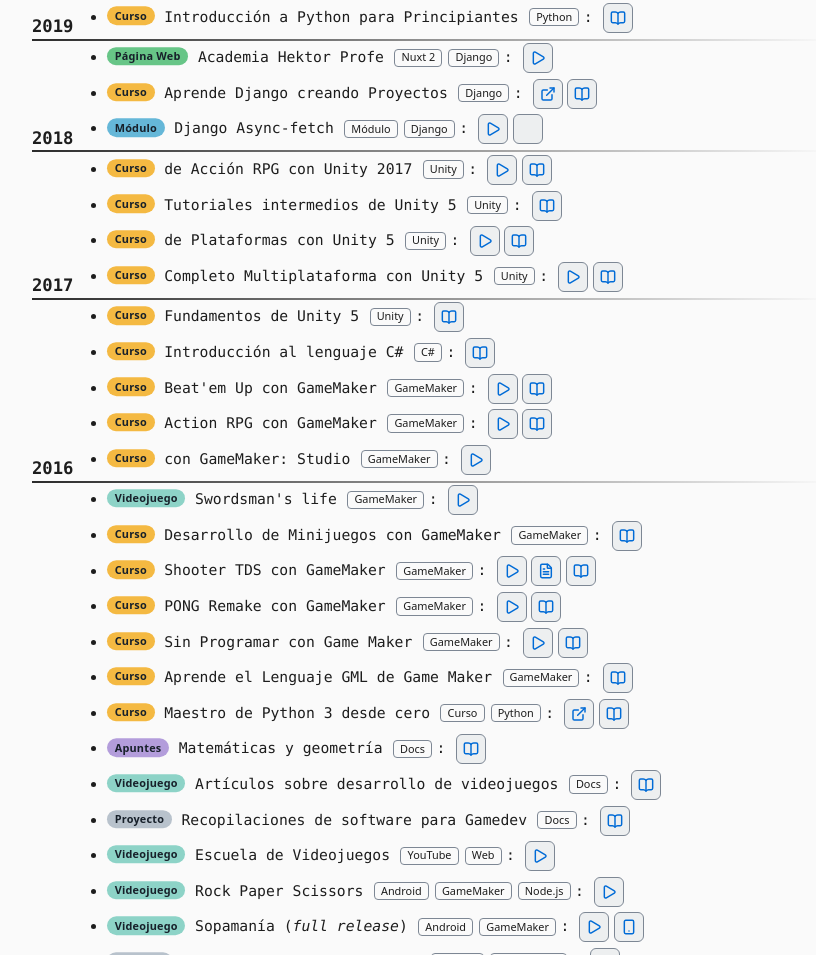
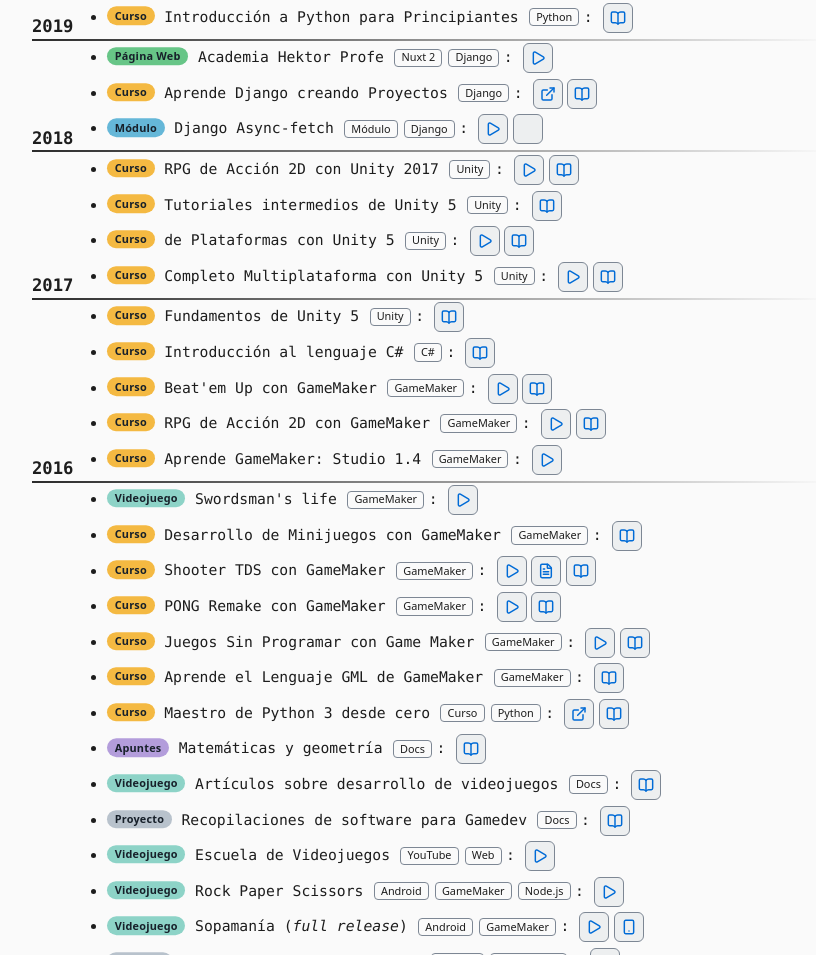
Before and after one commit to hcosta/hcosta.github.io, a website: page proyectos/index.html in a window 1280 px wide. Shown: the part 2025-2980 px from the top of the page, without its empty margins (208-1024 px from the left). Drawn offline with nearby package versions, Linux system fonts and the light colour scheme; some icons are missing.

Commit message:
Update course titles in proyectos/index.html
Refine several course titles and wording in proyectos/index.html to clarify they are 2D RPG/action and to standardize GameMaker naming. Changes include Unity and GameMaker RPG entries, the GameMaker course title (Studio 1.4), the 'Sin Programar' course wording, and GML/GameMaker capitalization. No functional changes to links or media.

```diff
--- a/proyectos/index.html
+++ b/proyectos/index.html
@@ -298,7 +298,7 @@
 
   <div class="year-section">
     <ul>
-      <li>Curso Videojuego de Acción RPG con Unity 2017 [Unity]:
+      <li>Curso Videojuego RPG de Acción 2D con Unity 2017 [Unity]:
         <a href="/media/arpg-unity.mp4">demo</a>,
         <a href="https://hektorprofe.github.io/escueladevideojuegos/academia-unity/#juego-rpg-2d-estilo-zelda">docs</a>
       </li>
@@ -329,11 +329,11 @@
         <a href="/media/beatemup-gm.mp4">demo</a>,
         <a href="https://hektorprofe.github.io/escueladevideojuegos/academia-gamemaker/#juego-beatem-up">docs</a>
       </li>
-      <li>Curso Videojuego Action RPG con GameMaker [GM:S]:
+      <li>Curso Videojuego RPG de Acción 2D con GameMaker [GM:S]:
         <a href="/media/action-rpg.mp4">demo</a>,
         <a href="https://hektorprofe.github.io/escueladevideojuegos/academia-gamemaker/#juego-action-rpg">docs</a>
       </li>
-      <li>Curso Videojuegos con GameMaker: Studio [GM:S]:
+      <li>Curso Videojuegos Aprende GameMaker: Studio 1.4 [GM:S]:
         <a href="/media/curso-gamemaker.mp4">demos</a>
       </li>
     </ul>
@@ -357,11 +357,11 @@
         <a href="/media/pong-remake.mp4">demo</a>,
         <a href="https://hektorprofe.github.io/escueladevideojuegos/academia-gamemaker/#juego-arcade-pong">docs</a>
       </li>
-      <li>Curso Videojuego Sin Programar con Game Maker [GM:S]:
+      <li>Curso Videojuego Juegos Sin Programar con Game Maker [GM:S]:
         <a href="/media/primer-videojuego.mp4">demo</a>,
         <a href="https://hektorprofe.github.io/escueladevideojuegos/academia-gamemaker/#tu-primer-videojuego">docs</a>
       </li>
-      <li>Curso Aprende el Lenguaje GML de Game Maker [GM:S]:
+      <li>Curso Aprende el Lenguaje GML de GameMaker [GM:S]:
         <a href="https://hektorprofe.github.io/escueladevideojuegos/academia-gamemaker/#el-lenguaje-gml">docs</a>
       </li>
       <li>Curso Maestro de Python 3 desde cero [Curso, Python]:
```
